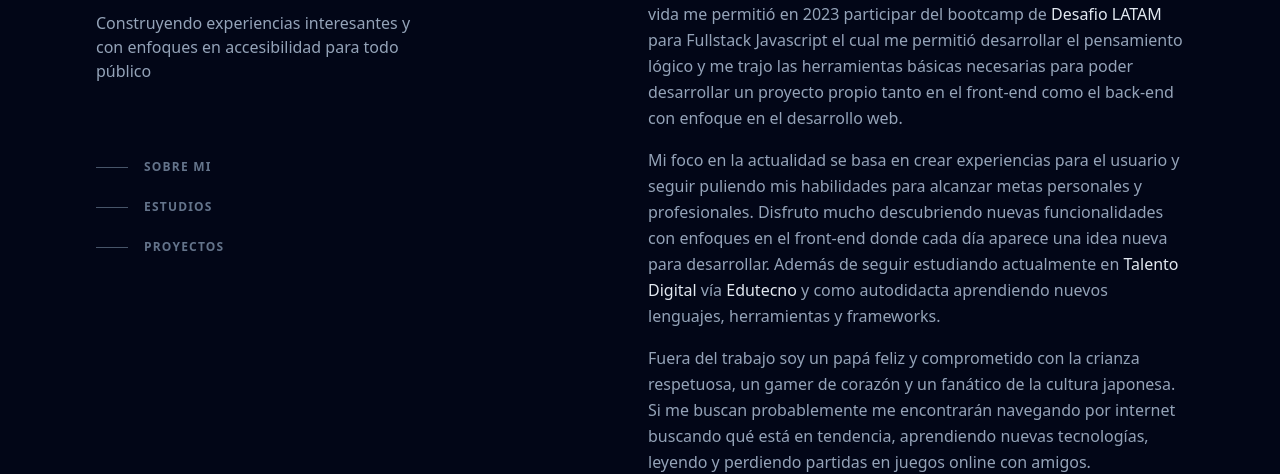
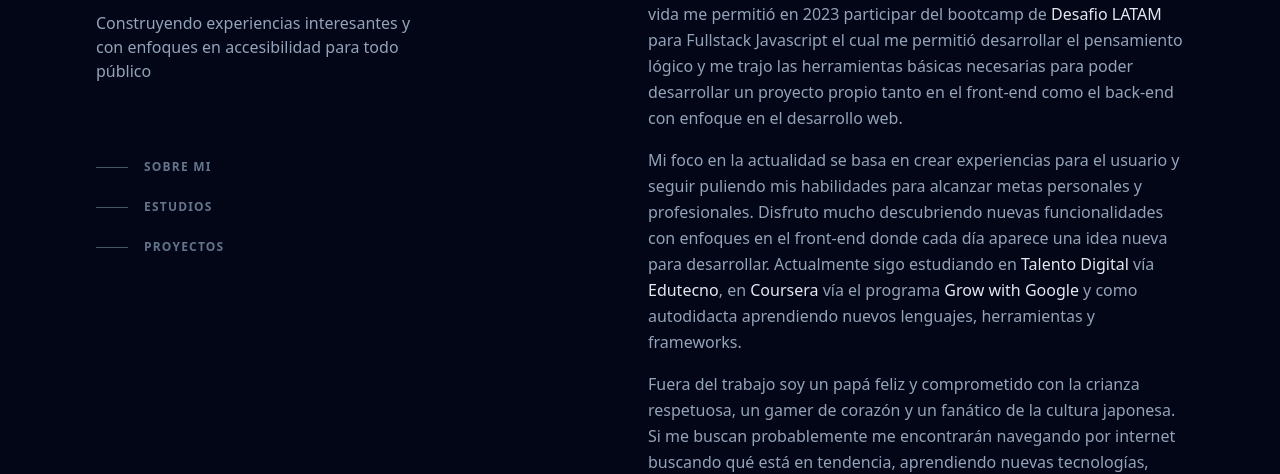
Before and after one commit to Chavezgarrido/chavezgarrido.github.io, a plain HTML site: page index.html in a window 1280 px wide. Shown: the part 189-663 px from the top of the page. Drawn offline with nearby package versions, Linux system fonts and the light colour scheme.

Commit message:
Update index.html
Actualizada el área de "estudios"

```diff
--- a/index.html
+++ b/index.html
@@ -81,15 +81,24 @@
                     para Fullstack Javascript el cual me permitió desarrollar el pensamiento lógico y me trajo las herramientas básicas necesarias para poder desarrollar un proyecto propio tanto en el front-end como el back-end con enfoque en el desarrollo web.
                 </p>
                 <p class="mb-4">
-                    Mi foco en la actualidad se basa en crear experiencias para el usuario y seguir puliendo mis habilidades para alcanzar metas personales y profesionales. Disfruto mucho descubriendo nuevas funcionalidades con enfoques en el front-end donde cada día aparece una idea nueva para desarrollar. Además de seguir estudiando actualmente en
+                    Mi foco en la actualidad se basa en crear experiencias para el usuario y seguir puliendo mis habilidades para alcanzar metas personales y profesionales. Disfruto mucho descubriendo nuevas funcionalidades con enfoques en el front-end donde cada día aparece una idea nueva para desarrollar. Actualmente sigo estudiando en
                     <!-- -->
                     <a href="https://talentodigitalparachile.cl" class="font-medium text-slate-200 hover:text-teal-200 focus-visible:text-teal-300" target="_blank" rel="noreferrer noopener" aria-label="Talento Digital (se abre en nueva ventana)">Talento Digital</a>
                     <!-- -->
                     vía
                     <!-- -->
-                    <a href="https://edutecno.cl" class="font-medium text-slate-200 hover:text-teal-200 focus-visible:text-teal-300" target="_blank" rel="noreferrer noopener" aria-label="Edutecno (se abre en nueva ventana)">Edutecno</a>
+                    <a href="https://edutecno.cl" class="font-medium text-slate-200 hover:text-teal-200 focus-visible:text-teal-300" target="_blank" rel="noreferrer noopener" aria-label="Edutecno (se abre en nueva ventana)">Edutecno</a>,
+                    <!-- -->
+                    en
+                    <!-- -->
+                    <a href="https://www.coursera.org" class="font-medium text-slate-200 hover:text-teal-200 focus-visible:text-teal-300" target="_blank" rel="noreferrer noopener" aria-label="Coursera (se abre en nueva ventana)">Coursera</a>
+                    <!-- -->
+                    vía el programa
+                    <!-- -->
+                    <a href="https://grow.google/certificates/" class="font-medium text-slate-200 hover:text-teal-200 focus-visible:text-teal-300" target="_blank" rel="noreferrer noopener" aria-label="Grow with Google (se abre en nueva ventana)">Grow with Google</a>
 
-                    <!-- -->
+
+
                     y como autodidacta aprendiendo nuevos lenguajes, herramientas y frameworks.
                 </p>
                 <p class="mb-4">
@@ -136,7 +145,8 @@
                                       <li class="mr-1.5 mt-2">
                                     <div class="flex items-center rounded-full bg-teal-400/10 px-3 py-1 text-xs font-medium leading-5 text-teal-300 ">Investigación y diseño</div>
                                 </li>
-
+                            </ul>
+                    </li>
                     <li class="mb-12">
                         <div class="group relative grid pb-1 transition-all sm:grid-cols-8 sm:gap-8 md:gap-4 lg:hover:!opacity-100 lg:group-hover/list:opacity-50">
                             <div class="absolute -inset-x-4 -inset-y-4 z-0 hidden rounded-md transition motion-reduce:transition-none lg:-inset-x-6 lg:block lg:group-hover:bg-slate-800/50 lg:group-hover:shadow-[inset_0_1px_0_0_rgba(148,163,184,0.1)] lg:group-hover:drop-shadow-lg">
@@ -173,6 +183,7 @@
                         </div>
                         </div>
                     </li>
+
                     <li class="mb-12">
                         <div class="group relative grid pb-1 transition-all sm:grid-cols-8 sm:gap-8 md:gap-4 lg:hover:!opacity-100 lg:group-hover/list:opacity-50">
                             <div class="absolute -inset-x-4 -inset-y-4 z-0 hidden rounded-md transition motion-reduce:transition-none lg:-inset-x-6 lg:block lg:group-hover:bg-slate-800/50 lg:group-hover:shadow-[inset_0_1px_0_0_rgba(148,163,184,0.1)] lg:group-hover:drop-shadow-lg">
```
